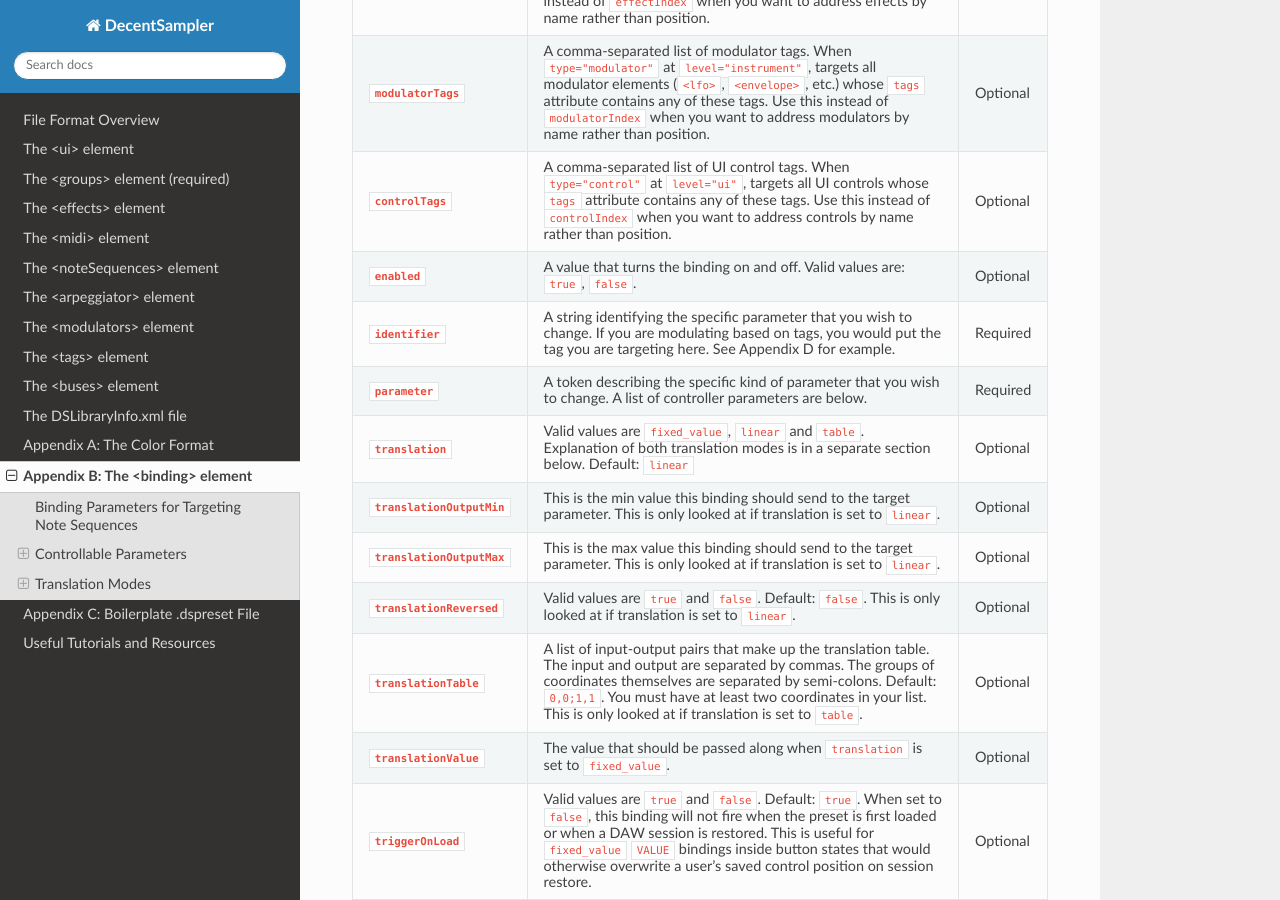
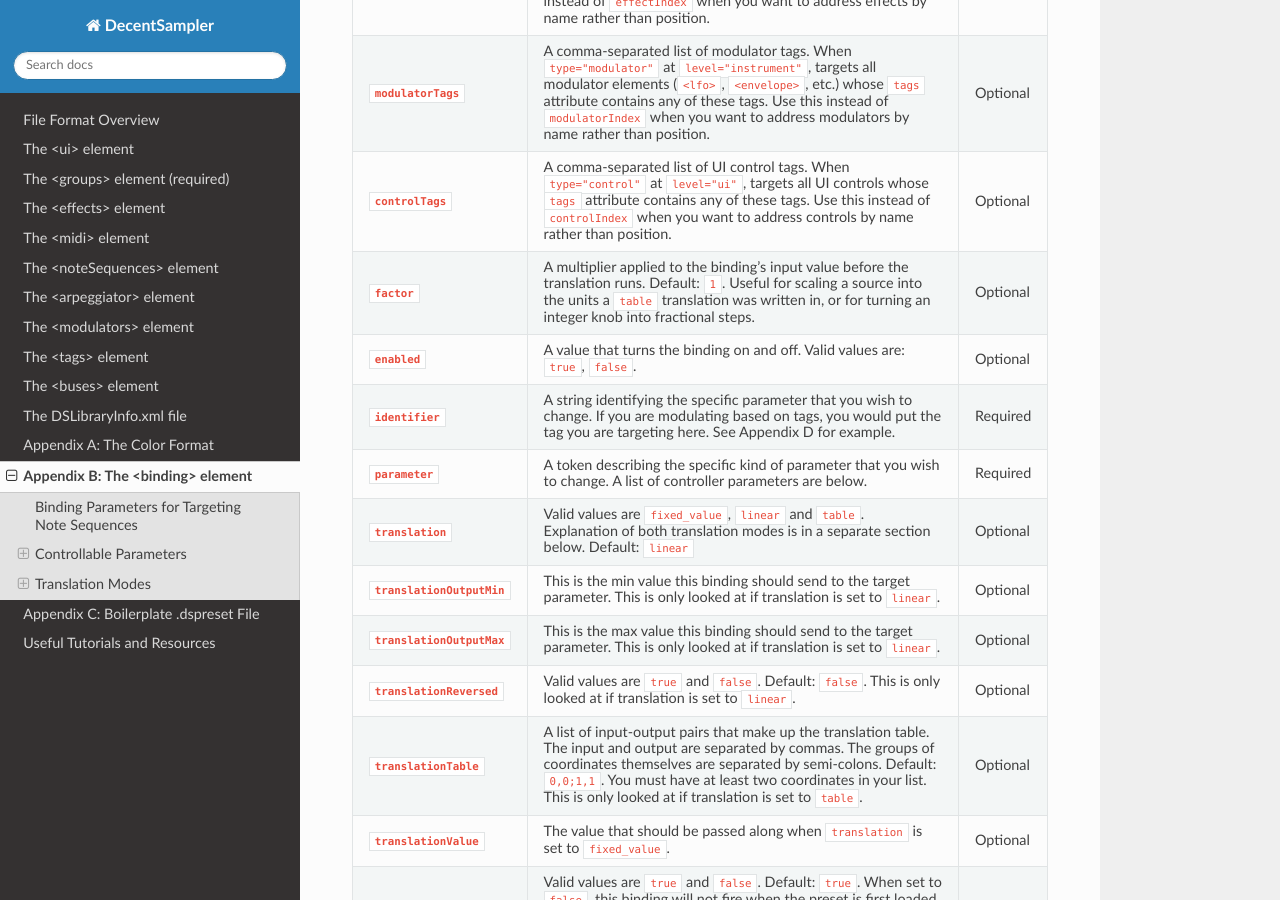
Before and after one commit to DecentSamples/DecentSampler-Developers-Guide, a Sphinx documentation site: the page built from docs/source/appendix-b-the-binding-element.md, in a window 1280 px wide and 900 px high, scrolled down 1747 px. Built offline with Sphinx 7.4.7 and the Read the Docs theme 3.1.0, drawn with Linux system fonts in a browser that asks for light colours.

Commit message:
Factor documentation

```diff
--- a/docs/source/appendix-b-the-binding-element.md
+++ b/docs/source/appendix-b-the-binding-element.md
@@ -36,6 +36,7 @@ Here's a full list of parameters for the `<binding>` element:
 | **`effectTags`**           | A comma-separated list of effect tags. When `type="effect"`, targets all `<effect>` elements (at instrument or group level) whose `tags` attribute contains any of these tags. Use this instead of `effectIndex` when you want to address effects by name rather than position.                                                                                                                                                                                                                                                                                                                                                                  | Optional |
 | **`modulatorTags`**        | A comma-separated list of modulator tags. When `type="modulator"` at `level="instrument"`, targets all modulator elements (`<lfo>`, `<envelope>`, etc.) whose `tags` attribute contains any of these tags. Use this instead of `modulatorIndex` when you want to address modulators by name rather than position.                                                                                                                                                                                                                                                                                                                              | Optional |
 | **`controlTags`**          | A comma-separated list of UI control tags. When `type="control"` at `level="ui"`, targets all UI controls whose `tags` attribute contains any of these tags. Use this instead of `controlIndex` when you want to address controls by name rather than position.                                                                                                                                                                                                                                                                                                                                                                                 | Optional |
+| **`factor`**               | A multiplier applied to the binding's input value before the translation runs. Default: `1`. Useful for scaling a source into the units a `table` translation was written in, or for turning an integer knob into fractional steps. | Optional |
 | **`enabled`**              | A value that turns the binding on and off. Valid values are: `true`, `false`.                                                                                                                                                                                                                                       | Optional |
 | **`identifier`**           | A string identifying the specific parameter that you wish to change. If you are modulating based on tags, you would put the tag you are targeting here. See Appendix D for example.                                                                                                                                 | Required |
 | **`parameter`**            | A token describing the specific kind of parameter that you wish to change. A list of controller parameters are below.                                                                                                                                                                                               | Required |
```
